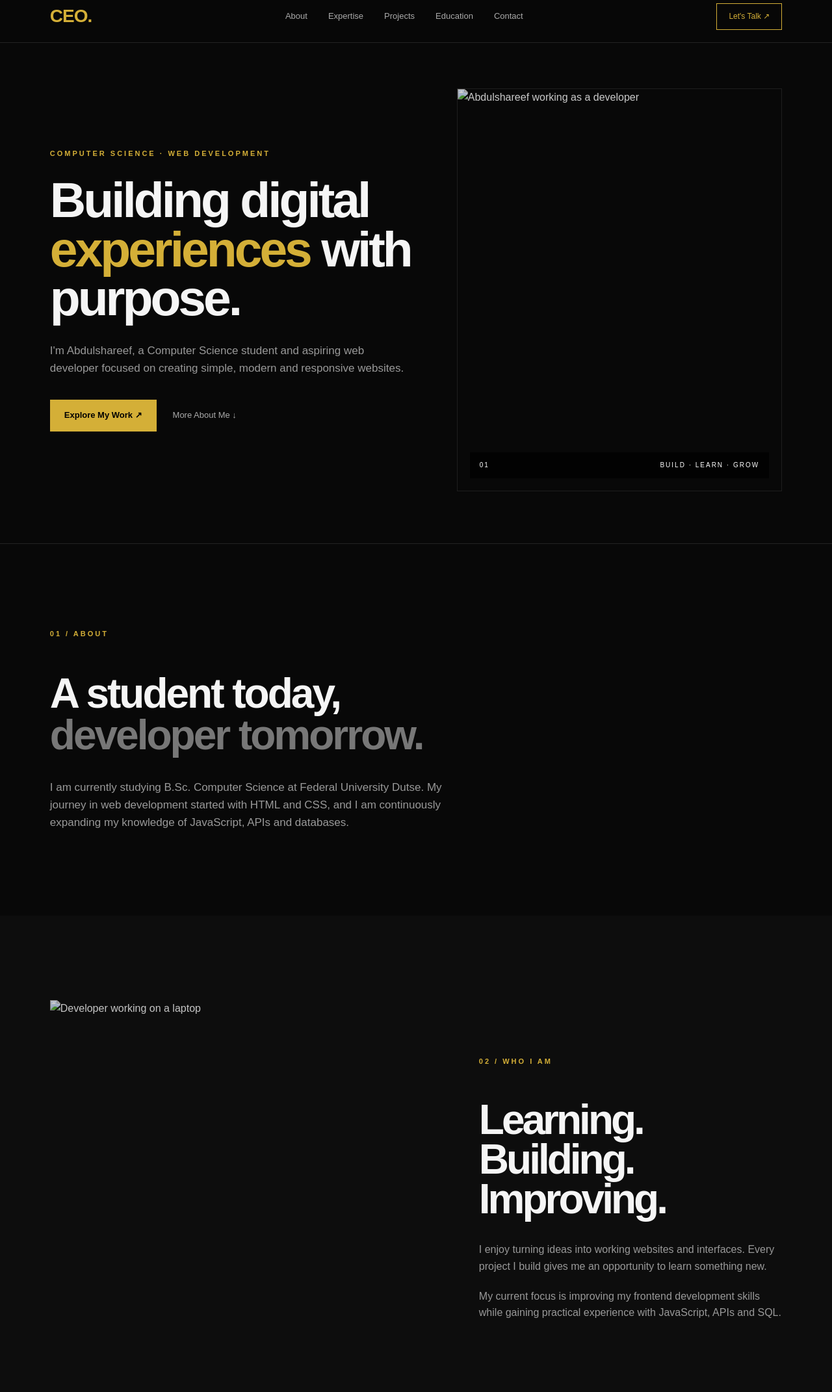
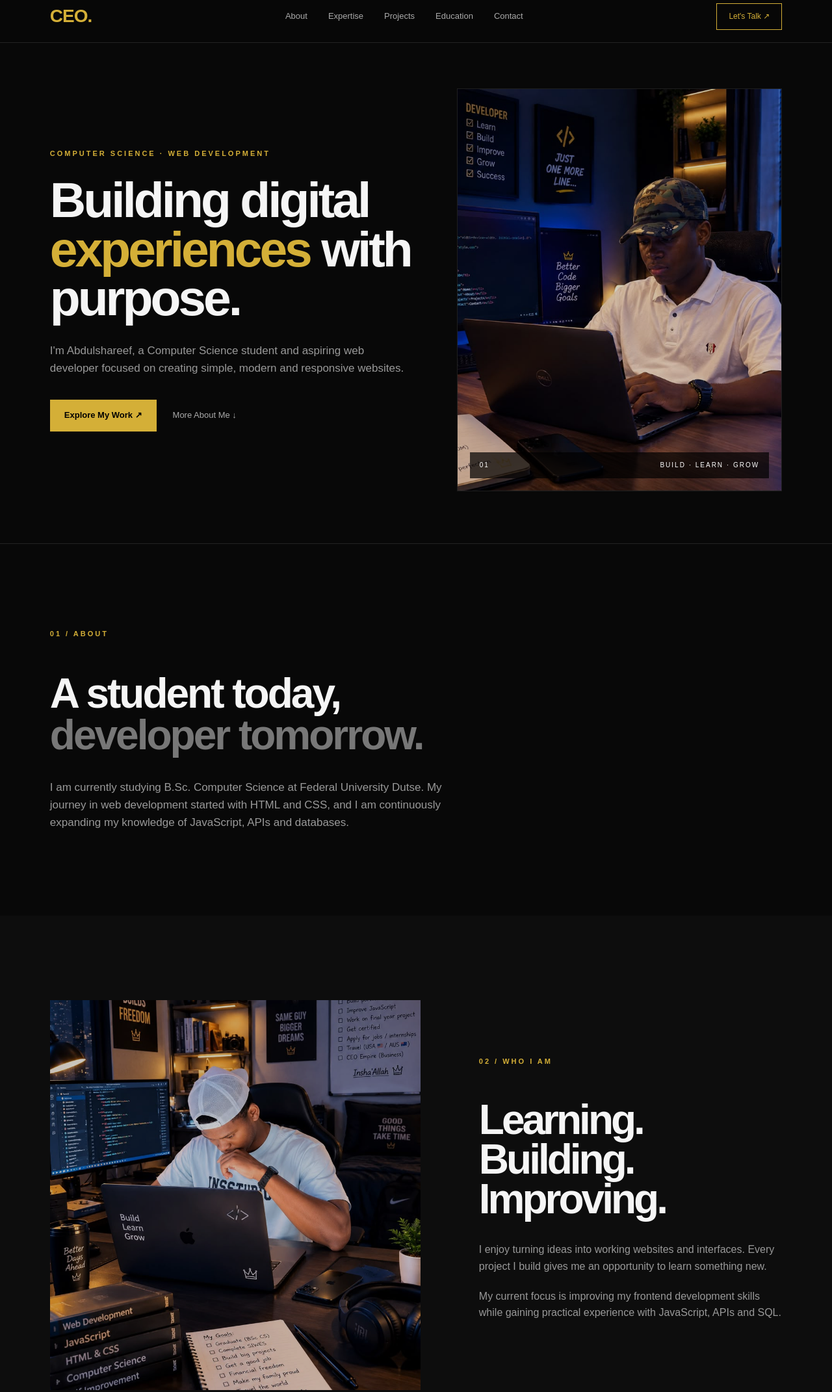
Before and after one commit to Academyceo/-my-personal-portfolio, a plain HTML site: page index.html in a window 1280 px wide. Shown: the part 14-2156 px from the top of the page at 65% size. Drawn offline with Linux system fonts and the light colour scheme.

Commit message:
Fix HTML structure and formatting issues

```diff
--- a/index.html
+++ b/index.html
@@ -63,7 +63,7 @@
 
             <div class="hero-image">
 
-                <img src="image/hero.jpg" alt="Abdulshareef working as a developer">
+                <img src="hero.jpg" alt="Abdulshareef working as a developer">
 
                 <div class="image-label">
                     <span>01</span>
@@ -107,7 +107,7 @@
             <div class="about-image">
 
                 <img
-                    src="image/developer.jpg"
+                    src="developer.jpg"
                     alt="Developer working on a laptop"
                 >
 
```
